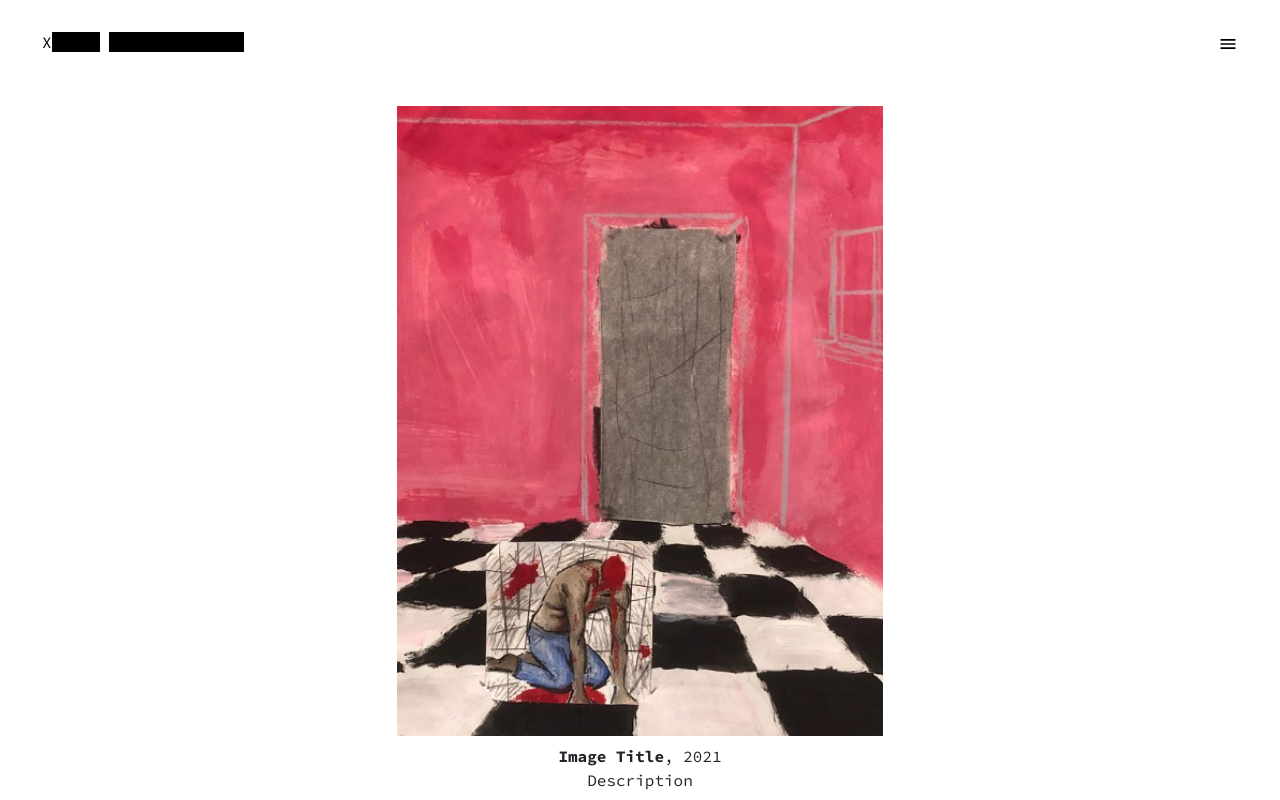
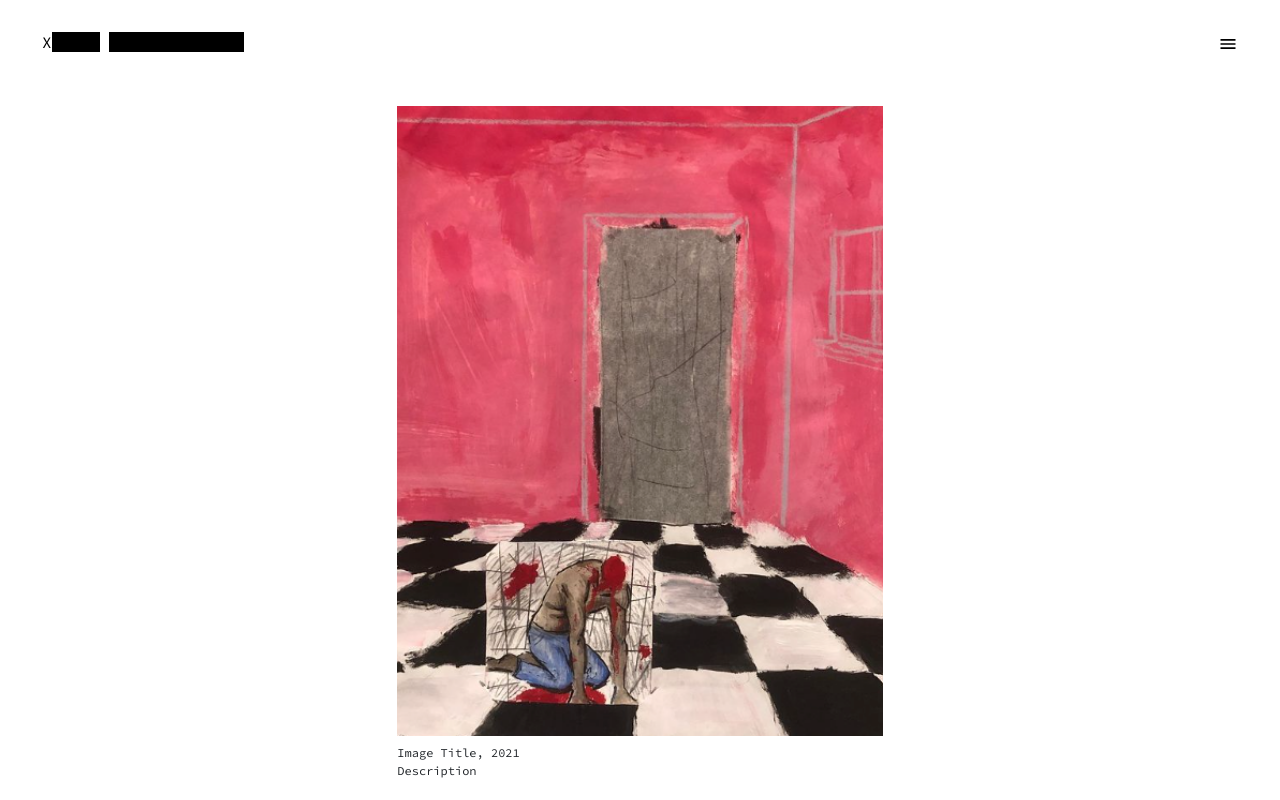
Before and after one commit to DevanTurtle7/xavier-portfolio, a React (Create React App) app: page / in a window 1280 px wide. Shown: the top 800 px of the page. Built offline with nearby package versions, Linux system fonts and the light colour scheme.

Commit message:
stubbed pages

```diff
--- a/src/components/Blackout.js
+++ b/src/components/Blackout.js
@@ -1,7 +1,7 @@
 import { Component } from 'react';
 import BlackoutChar from './BlackoutChar';
 
-const INIT_TIME = 1000;
+const INIT_TIME = 300;
 const STEP_TIME = 40;
 
 class Blackout extends Component {
--- a/src/components/ImageDisplay.js
+++ b/src/components/ImageDisplay.js
@@ -14,13 +14,12 @@ class ImageDisplay extends Component {
                         <img src={image} alt='portrait'/>
                     </Row>
                     <Row className="mx-auto">
-                        <p className="text-center mb-0 mt-2">
-                            <b>{this.props.label}</b>
-                            , {this.props.year}
+                        <p className="image-description mb-0 mt-2">
+                            {this.props.label}, {this.props.year}
                         </p>
                     </Row>
-                    <Row className="mx-auto">
-                        <p className="text-center">{this.props.description}</p>
+                    <Row className="image-description mx-auto">
+                        <p>{this.props.description}</p>
                     </Row>
                 </Col>
             </Row>
--- a/src/pages/Contact.js
+++ b/src/pages/Contact.js
@@ -1,18 +1,14 @@
-import { Component } from 'react';
-import {
-    Col
-} from 'reactstrap';
-import MenuButton from '../components/MenuButton';
-import Blackout from '../components/Blackout';
+import { Component, Fragment } from 'react';
+import Navbar from '../components/Navbar'
 
 class Contact extends Component {
     render() {
         return (
-            <Col>
-                <MenuButton />
+            <Fragment>
+               <Navbar/>
+
                 <h1>Contact</h1>
-                <Blackout text="Xavier Sylvia-Jackson"/>
-            </Col>
+            </Fragment>
         )
     }
 }
--- a/src/pages/Sketchbook.js
+++ b/src/pages/Sketchbook.js
@@ -1,16 +1,14 @@
-import { Component } from 'react';
-import {
-    Col
-} from 'reactstrap';
-import MenuButton from '../components/MenuButton';
+import { Component, Fragment } from 'react';
+import Navbar from '../components/Navbar'
 
 class Sketchbook extends Component {
     render() {
         return (
-            <Col>
-                <MenuButton />
+            <Fragment>
+               <Navbar/>
+
                 <h1>Sketchbook</h1>
-            </Col>
+            </Fragment>
         )
     }
 }
--- a/src/style/index.css
+++ b/src/style/index.css
@@ -110,3 +110,7 @@ code {
   padding-top: 30px !important;
   padding-left: 30px !important
 }
+
+.image-description {
+  font-size: .75em;
+}
```
